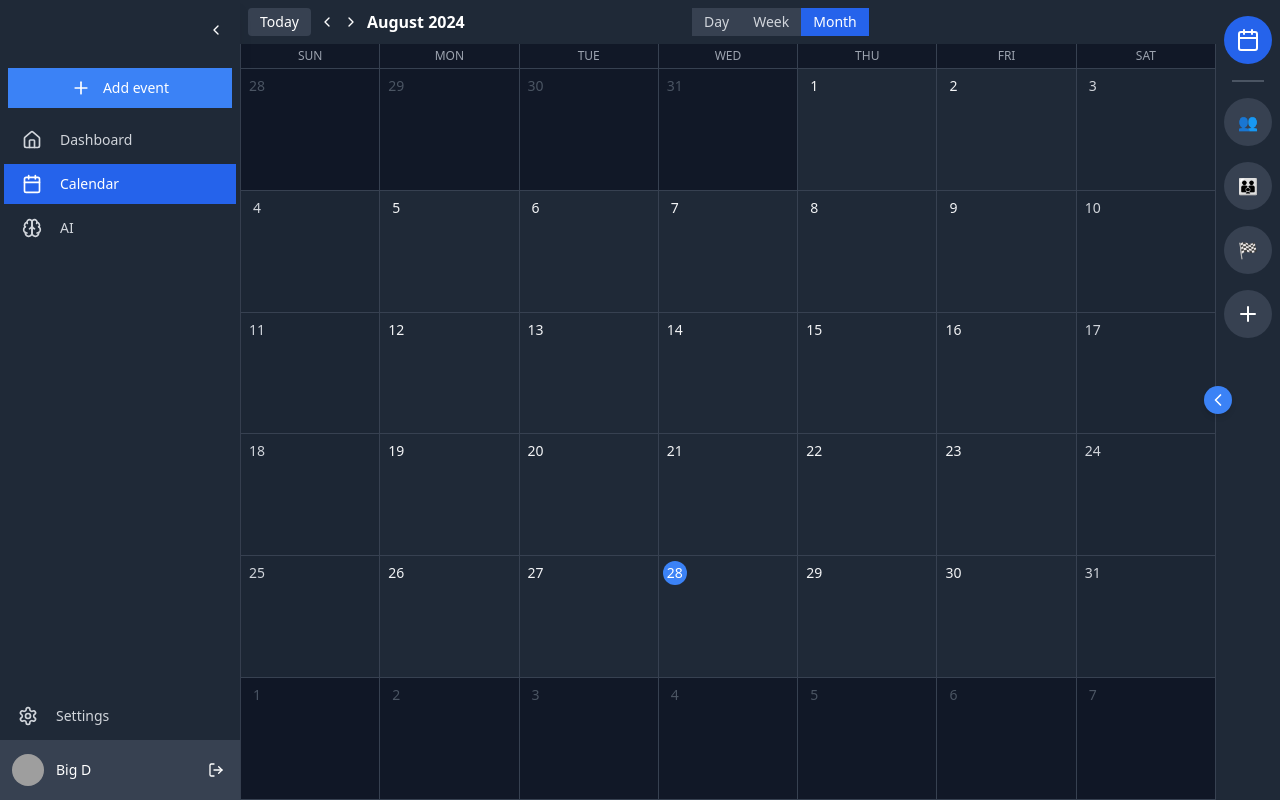
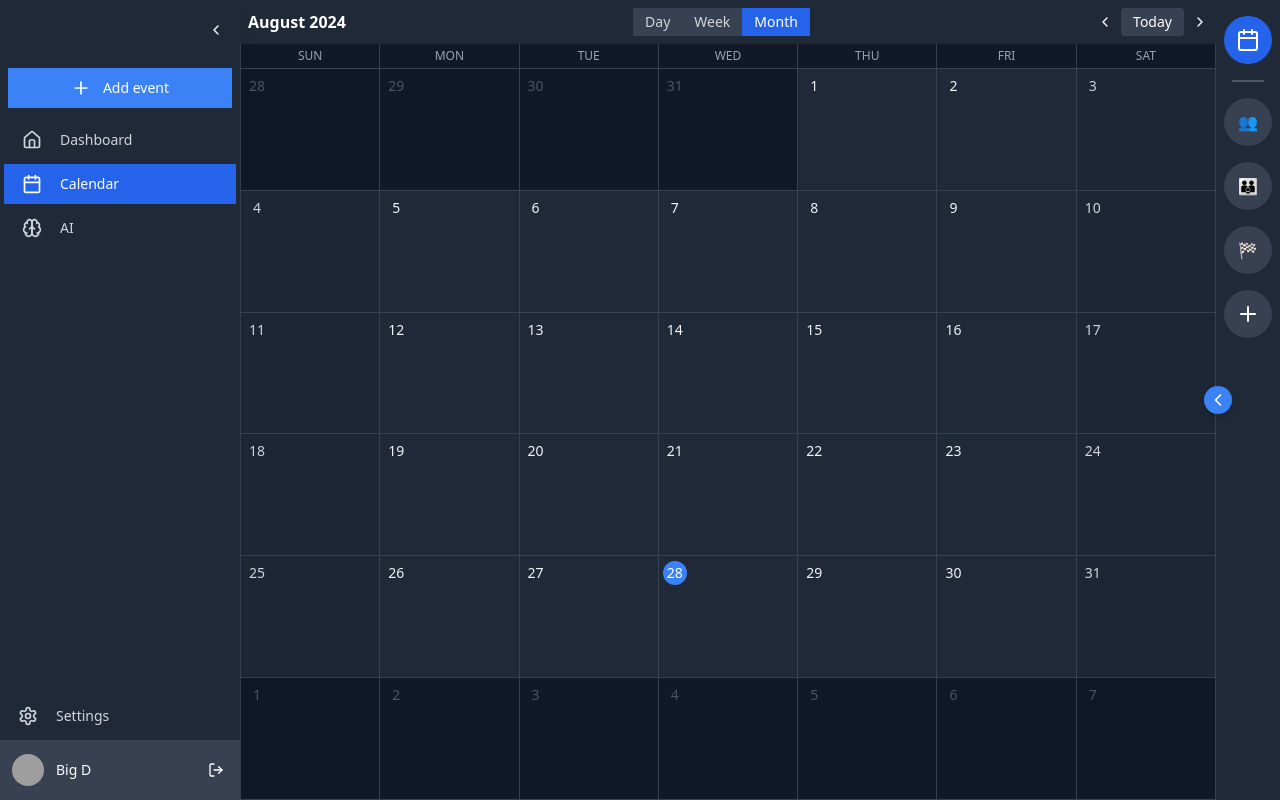
Before and after one commit to gsdyu/Calcoy, a Next.js app in the folder frontend/: page /calendar in a window 1280 px wide. Built offline with nearby package versions, Linux system fonts and the light colour scheme; grey boxes are pictures that could not be loaded.

Commit message:
moved < today > to right reformated since sidebar on the right

```diff
--- a/frontend/src/components/Calendar/CalendarHeader.js
+++ b/frontend/src/components/Calendar/CalendarHeader.js
@@ -9,25 +9,17 @@ const CalendarHeader = ({ currentDate, view, onDateChange, onViewChange }) => {
 
   const goToPrevious = () => {
     const newDate = new Date(currentDate);
-    if (view === 'Day') {
-      newDate.setDate(newDate.getDate() - 1);
-    } else if (view === 'Week') {
-      newDate.setDate(newDate.getDate() - 7);
-    } else {
-      newDate.setMonth(newDate.getMonth() - 1);
-    }
+    if (view === 'Day') newDate.setDate(newDate.getDate() - 1);
+    else if (view === 'Week') newDate.setDate(newDate.getDate() - 7);
+    else newDate.setMonth(newDate.getMonth() - 1);
     onDateChange(newDate, 'left');
   };
 
   const goToNext = () => {
     const newDate = new Date(currentDate);
-    if (view === 'Day') {
-      newDate.setDate(newDate.getDate() + 1);
-    } else if (view === 'Week') {
-      newDate.setDate(newDate.getDate() + 7);
-    } else {
-      newDate.setMonth(newDate.getMonth() + 1);
-    }
+    if (view === 'Day') newDate.setDate(newDate.getDate() + 1);
+    else if (view === 'Week') newDate.setDate(newDate.getDate() + 7);
+    else newDate.setMonth(newDate.getMonth() + 1);
     onDateChange(newDate, 'right');
   };
 
@@ -50,24 +42,11 @@ const CalendarHeader = ({ currentDate, view, onDateChange, onViewChange }) => {
   };
 
   return (
-    <div className={`flex justify-between items-center p-2 ${darkMode ? 'bg-gray-800' : 'bg-gray-200'} text-sm`}>
-      <div className="flex items-center space-x-2">
-        <button
-          className={`px-3 py-1 ${darkMode ? 'bg-gray-700' : 'bg-gray-300'} rounded`}
-          onClick={goToToday}
-        >
-          Today
-        </button>
-        <button onClick={goToPrevious}>
-          <ChevronLeft size={16} />
-        </button>
-        <button onClick={goToNext}>
-          <ChevronRight size={16} />
-        </button>
-        <h2 className="text-base font-semibold">
-          {formatHeaderDate()}
-        </h2>
-      </div>
+    <div className={`flex justify-between items-center p-2 ${darkMode ? 'bg-gray-800 text-white' : 'bg-gray-200 text-black'} text-sm`}>
+      <h2 className="text-base font-semibold">
+        {formatHeaderDate()}
+      </h2>
+
       <div className="flex rounded-md overflow-hidden">
         <button
           className={`px-3 py-1 ${view === 'Day' ? 'bg-blue-600 text-white' : darkMode ? 'bg-gray-700 text-gray-300' : 'bg-gray-300 text-gray-700'}`}
@@ -88,7 +67,21 @@ const CalendarHeader = ({ currentDate, view, onDateChange, onViewChange }) => {
           Month
         </button>
       </div>
-      <div className="w-28"></div> {/* Spacer to balance the layout */}
+
+      <div className="flex items-center space-x-2">
+        <button onClick={goToPrevious}>
+          <ChevronLeft size={16} />
+        </button>
+        <button
+          className={`px-3 py-1 ${darkMode ? 'bg-gray-700 hover:bg-gray-600' : 'bg-gray-300 hover:bg-gray-400'} rounded transition-colors`}
+          onClick={goToToday}
+        >
+          Today
+        </button>
+        <button onClick={goToNext}>
+          <ChevronRight size={16} />
+        </button>
+      </div>
     </div>
   );
 };
```
